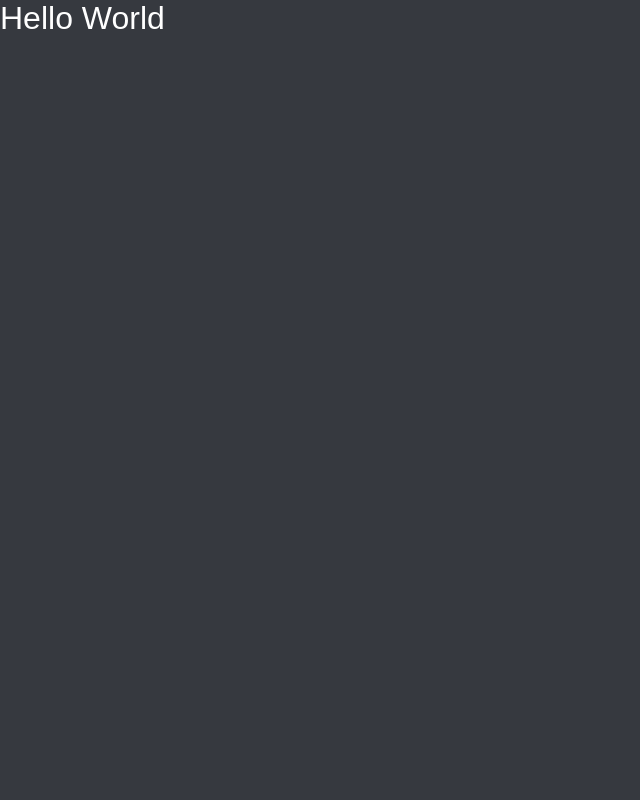
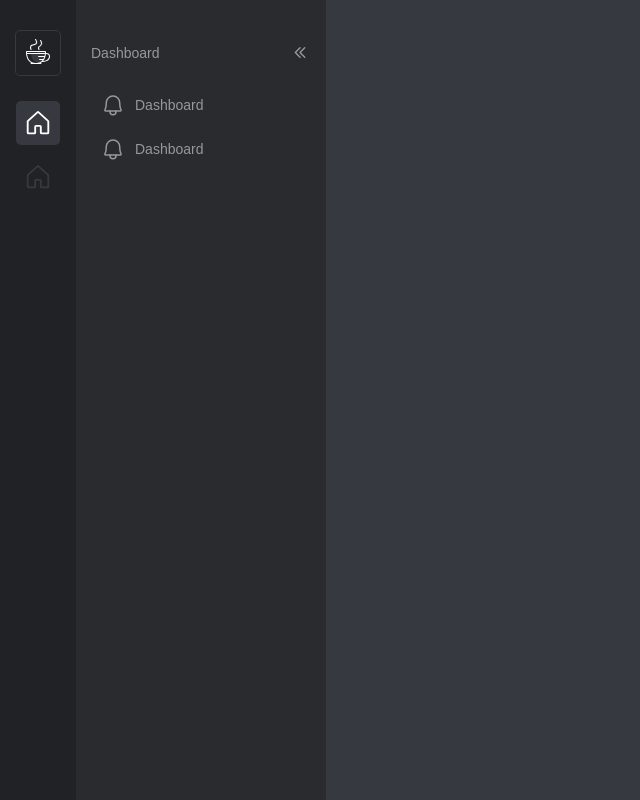
Before and after one commit to lucaslousada/ask-for-food, a React (Vite) app: page / in a window 1280 px wide. Shown: the whole page, without its empty margins (0-640 px from the left). Built offline with nearby package versions, Linux system fonts and the light colour scheme; a web font is replaced by a local one.

Commit message:
feat: finish menu functionality and style

```diff
--- a/src/App.tsx
+++ b/src/App.tsx
@@ -1,4 +1,5 @@
 import { ThemeProvider } from 'styled-components';
+import { Menu } from './components/Menu';
 
 import { GlobalStyle } from './styles/global';
 import dark from './styles/themes/dark';
@@ -6,7 +7,7 @@ import dark from './styles/themes/dark';
 export function App() {
   return (
     <ThemeProvider theme={dark}>
-      <h1>Hello World</h1>
+      <Menu />
 
       <GlobalStyle />
     </ThemeProvider>
--- /dev/null
+++ b/src/components/Menu/NavigationMenuCategories/index.tsx
@@ -0,0 +1,48 @@
+import { MenuCategories } from '..';
+
+import { ReactComponent as LogoImg } from '../../../assets/logo.svg';
+import { House } from 'phosphor-react';
+
+import { Container, Logo, MenuCategoryButton } from './styles';
+
+interface NavigationMenuCategoriesProps {
+  selectedMenuCategory: MenuCategories;
+  onMenuCategoryChange: (category: MenuCategories) => void;
+  onIsTheMenuVisibleChange: (value: boolean) => void;
+}
+
+export function NavigationMenuCategories({
+  selectedMenuCategory,
+  onMenuCategoryChange,
+  onIsTheMenuVisibleChange,
+}: NavigationMenuCategoriesProps) {
+  function handleMenuCategoryChange(selectedCategory: MenuCategories) {
+    onMenuCategoryChange(selectedCategory);
+    onIsTheMenuVisibleChange(true);
+  }
+
+  return (
+    <Container>
+      <Logo>
+        <LogoImg />
+      </Logo>
+
+      <div>
+        <MenuCategoryButton
+          category="dashboard"
+          selectedMenuCategory={selectedMenuCategory}
+          onClick={() => handleMenuCategoryChange('dashboard')}
+        >
+          <House alt="Principais páginas" />
+        </MenuCategoryButton>
+        <MenuCategoryButton
+          category="register"
+          selectedMenuCategory={selectedMenuCategory}
+          onClick={() => handleMenuCategoryChange('register')}
+        >
+          <House alt="Principais páginas" />
+        </MenuCategoryButton>
+      </div>
+    </Container>
+  );
+}
--- /dev/null
+++ b/src/components/Menu/NavigationMenuCategories/styles.ts
@@ -0,0 +1,72 @@
+import styled from 'styled-components';
+import { ButtonHTMLAttributes } from 'react';
+import { MenuCategories } from '..';
+
+interface MenuCategoryButtonProps
+  extends ButtonHTMLAttributes<HTMLButtonElement> {
+  category: MenuCategories;
+  selectedMenuCategory: MenuCategories;
+}
+
+export const Container = styled.div`
+  z-index: 1;
+  overflow: auto;
+  width: min-content;
+  padding: 30px 15px 20px;
+
+  background-color: ${({ theme }) => theme.colors.color_100};
+`;
+
+export const Logo = styled.div`
+  display: flex;
+  padding: 6px;
+  margin-bottom: 25px;
+  border: 1px solid ${({ theme }) => theme.colors.color_400};
+  border-radius: 5px;
+
+  > svg {
+    width: 32px;
+    height: 32px;
+  }
+`;
+
+export const MenuCategoryButton = styled.button<MenuCategoryButtonProps>`
+  display: flex;
+  padding: 7px;
+  background-color: transparent;
+  border: none;
+  border-radius: 5px;
+  margin: 0 auto;
+  transition: background-color ${({ theme }) => theme.transitions.default};
+
+  & + button {
+    margin-top: 10px;
+  }
+
+  > svg {
+    width: 30px;
+    height: 30px;
+    color: ${({ theme }) => theme.colors.color_400};
+    transition: color ${({ theme }) => theme.transitions.default};
+  }
+
+  &:hover {
+    background-color: ${({ theme }) => theme.colors.color_400};
+
+    > svg {
+      color: ${({ theme }) => theme.colors.color_900};
+    }
+  }
+
+  // active status
+
+  background-color: ${({ theme, selectedMenuCategory, category }) =>
+    selectedMenuCategory === category ? theme.colors.color_400 : 'transparent'};
+
+  > svg {
+    color: ${({ theme, selectedMenuCategory, category }) =>
+      selectedMenuCategory === category
+        ? theme.colors.color_900
+        : theme.colors.color_400};
+  }
+`;
--- /dev/null
+++ b/src/components/Menu/NavigationMenuLinks/index.tsx
@@ -0,0 +1,73 @@
+import { MenuCategories } from '..';
+
+import { Bell, CaretDoubleLeft } from 'phosphor-react';
+
+import {
+  Container,
+  Header,
+  MinimizeMenuButton,
+  List,
+  ListItem,
+} from './styles';
+
+interface NavigationMenuLinksProps {
+  selectedMenuCategory: MenuCategories;
+  isTheMenuVisible: boolean;
+  onIsTheMenuVisibleChange: (value: boolean) => void;
+}
+
+export function NavigationMenuLinks({
+  selectedMenuCategory,
+  isTheMenuVisible,
+  onIsTheMenuVisibleChange,
+}: NavigationMenuLinksProps) {
+  return (
+    <Container isTheMenuVisible={isTheMenuVisible}>
+      <Header>
+        <h2>{selectedMenuCategory}</h2>
+        <MinimizeMenuButton
+          type="button"
+          onClick={() => onIsTheMenuVisibleChange(false)}
+        >
+          <CaretDoubleLeft weight="bold" alt="Fechar menu" />
+        </MinimizeMenuButton>
+      </Header>
+      <nav>
+        <List
+          linkCategory="dashboard"
+          selectedMenuCategory={selectedMenuCategory}
+        >
+          <ListItem>
+            <a href="/">
+              <Bell />
+              <p>Dashboard</p>
+            </a>
+          </ListItem>
+          <ListItem>
+            <a href="/">
+              <Bell />
+              <p>Dashboard</p>
+            </a>
+          </ListItem>
+        </List>
+        <List
+          linkCategory="register"
+          selectedMenuCategory={selectedMenuCategory}
+        >
+          <ListItem>
+            <a href="/">
+              <Bell />
+              <p>Register</p>
+            </a>
+          </ListItem>
+          <ListItem>
+            <a href="/">
+              <Bell />
+              <p>Register</p>
+            </a>
+          </ListItem>
+        </List>
+      </nav>
+    </Container>
+  );
+}
--- /dev/null
+++ b/src/components/Menu/NavigationMenuLinks/styles.ts
@@ -0,0 +1,102 @@
+import styled from 'styled-components';
+import { MenuCategories } from '..';
+
+interface ContainerProps {
+  isTheMenuVisible: boolean;
+}
+
+interface ListProps {
+  linkCategory: MenuCategories;
+  selectedMenuCategory: MenuCategories;
+}
+
+export const Container = styled.div<ContainerProps>`
+  transition: transform ${({ theme }) => theme.transitions.default};
+  transform: ${({ isTheMenuVisible }) =>
+    isTheMenuVisible === true ? 'initial' : 'translateX(-250px)'};
+
+  overflow: auto;
+  width: 250px;
+  padding: 42px 15px 20px;
+  background-color: ${({ theme }) => theme.colors.color_200};
+`;
+
+export const Header = styled.header`
+  display: flex;
+  justify-content: space-between;
+  align-items: center;
+  margin-bottom: 25px;
+
+  > h2 {
+    font-size: 14px;
+    color: ${({ theme }) => theme.colors.color_700};
+    text-transform: capitalize;
+  }
+`;
+
+export const MinimizeMenuButton = styled.button`
+  display: flex;
+  padding: 3px;
+  border-radius: 3px;
+  background-color: transparent;
+  border: none;
+  transition: background-color ${({ theme }) => theme.transitions.default};
+
+  svg {
+    width: 15px;
+    height: 15px;
+    color: ${({ theme }) => theme.colors.color_700};
+    transition: color ${({ theme }) => theme.transitions.default};
+  }
+
+  &:hover {
+    background-color: ${({ theme }) => theme.colors.transparent_color_200};
+
+    svg {
+      color: ${({ theme }) => theme.colors.color_900};
+    }
+  }
+`;
+
+export const List = styled.ul<ListProps>`
+  display: ${({ selectedMenuCategory, linkCategory }) =>
+    selectedMenuCategory === linkCategory ? 'initial' : 'none'};
+
+  li a {
+    display: flex;
+    align-items: center;
+    column-gap: 10px;
+    padding: 5px 10px;
+    color: ${({ theme }) => theme.colors.color_700};
+    transition: color ${({ theme }) => theme.transitions.default};
+
+    svg {
+      min-width: 24px;
+      min-height: 24px;
+    }
+
+    p {
+      overflow: hidden;
+      white-space: nowrap;
+      text-overflow: ellipsis;
+    }
+  }
+`;
+
+export const ListItem = styled.li`
+  font-size: 14px;
+  border-radius: 5px;
+  transition: background-color ${({ theme }) => theme.transitions.default};
+
+  & + li {
+    margin-top: 10px;
+  }
+
+  &:hover {
+    background-color: ${({ theme }) => theme.colors.transparent_color_200};
+
+    a {
+      color: ${({ theme }) => theme.colors.color_900};
+    }
+  }
+`;
--- /dev/null
+++ b/src/components/Menu/index.tsx
@@ -0,0 +1,28 @@
+import { useState } from 'react';
+import { NavigationMenuCategories } from './NavigationMenuCategories';
+import { NavigationMenuLinks } from './NavigationMenuLinks';
+
+import { Container } from './styles';
+
+export type MenuCategories = 'dashboard' | 'register';
+
+export function Menu() {
+  const [isTheMenuVisible, setIsTheMenuVisible] = useState(true);
+  const [selectedMenuCategory, setSelectedMenuCategory] =
+    useState<MenuCategories>('dashboard');
+
+  return (
+    <Container>
+      <NavigationMenuCategories
+        selectedMenuCategory={selectedMenuCategory}
+        onMenuCategoryChange={setSelectedMenuCategory}
+        onIsTheMenuVisibleChange={setIsTheMenuVisible}
+      />
+      <NavigationMenuLinks
+        selectedMenuCategory={selectedMenuCategory}
+        isTheMenuVisible={isTheMenuVisible}
+        onIsTheMenuVisibleChange={setIsTheMenuVisible}
+      />
+    </Container>
+  );
+}
--- /dev/null
+++ b/src/components/Menu/styles.ts
@@ -0,0 +1,6 @@
+import styled from 'styled-components';
+
+export const Container = styled.div`
+  display: flex;
+  height: 100vh;
+`;
--- a/src/styles/global.ts
+++ b/src/styles/global.ts
@@ -21,13 +21,21 @@ export const GlobalStyle = createGlobalStyle`
     -webkit-font-smoothing: antialiased;
   }
 
-  body, input, textarea, button {
+  body, input, textarea, button, a {
     font-family: 'Gordita', sans-serif;
     color: ${({ theme }) => theme.colors.color_900};
   }
 
   h1, h2, h3, h4, h5, h6, strong {
     font-weight: 500;
+  }
+
+  ul, ol {
+    list-style: none;
+  }
+
+  a {
+    text-decoration: none;
   }
 
   button {
--- a/src/styles/themes/dark.ts
+++ b/src/styles/themes/dark.ts
@@ -15,6 +15,10 @@ const dark = {
 
     green: '#3BA55D',
   },
+
+  transitions: {
+    default: '0.2s ease',
+  },
 };
 
 export default dark;
--- a/src/styles/themes/styled.d.ts
+++ b/src/styles/themes/styled.d.ts
@@ -18,5 +18,9 @@ declare module 'styled-components' {
 
       green: string;
     };
+
+    transitions: {
+      default: string;
+    };
   }
 }
```
